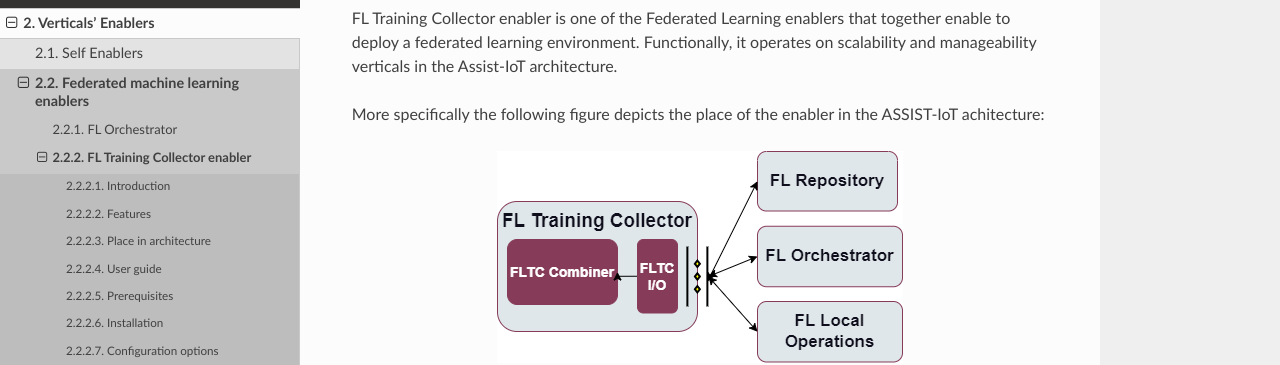
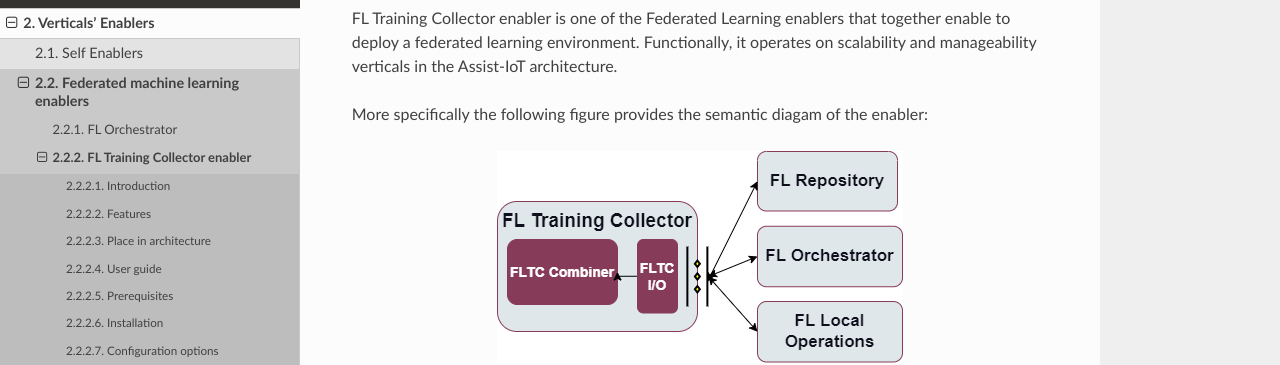
Before and after one commit to assist-iot/assist-iot-documentation, a Sphinx documentation site: the page built from docs/source/verticals/federated/fl_training_collector.rst, in a window 1280 px wide and 900 px high, scrolled down 696 px. Shown: the part 153-518 px from the top of the window. Built offline with Sphinx 7.4.7 and the Read the Docs theme 2.0.0, drawn with Linux system fonts in a browser that asks for light colours.

Commit message:
Fl updates v2

```diff
--- a/docs/source/verticals/federated/fl_local_operations.rst
+++ b/docs/source/verticals/federated/fl_local_operations.rst
@@ -60,7 +60,7 @@ that together enable to deploy a federated learning environment.
 Functionally, it operates on scalability and manageability verticals in
 the Assist-IoT architecture.
 
-More specifically the following figure depicts the place of the enabler in the ASSIST-IoT achitecture:
+More specifically the following figure provides the semantic diagam of the enabler:
 
 .. figure:: ./FL_Local_Operations.png
    :alt: Semantic Diagram of Fl Local Operations Enabler
--- a/docs/source/verticals/federated/fl_repository.rst
+++ b/docs/source/verticals/federated/fl_repository.rst
@@ -38,7 +38,7 @@ together enable to deploy a federated learning environment.
 Functionally, it operates on scalability and manageability verticals in
 the Assist-IoT architecture.
 
-More specifically the following figure depicts the place of the enabler in the ASSIST-IoT achitecture:
+More specifically the following figure provides the semantic diagam of the enabler:
 
 .. figure:: ./FL_Repository.png
    :alt: Semantic Diagram of Fl Repository Enabler
--- a/docs/source/verticals/federated/fl_training_collector.rst
+++ b/docs/source/verticals/federated/fl_training_collector.rst
@@ -36,7 +36,7 @@ that together enable to deploy a federated learning environment.
 Functionally, it operates on scalability and manageability verticals in
 the Assist-IoT architecture.
 
-More specifically the following figure depicts the place of the enabler in the ASSIST-IoT achitecture:
+More specifically the following figure provides the semantic diagam of the enabler:
 
 .. figure:: ./FL_Training_Collector.png
    :alt: Semantic Diagram of Fl Training Collector Enabler
```
